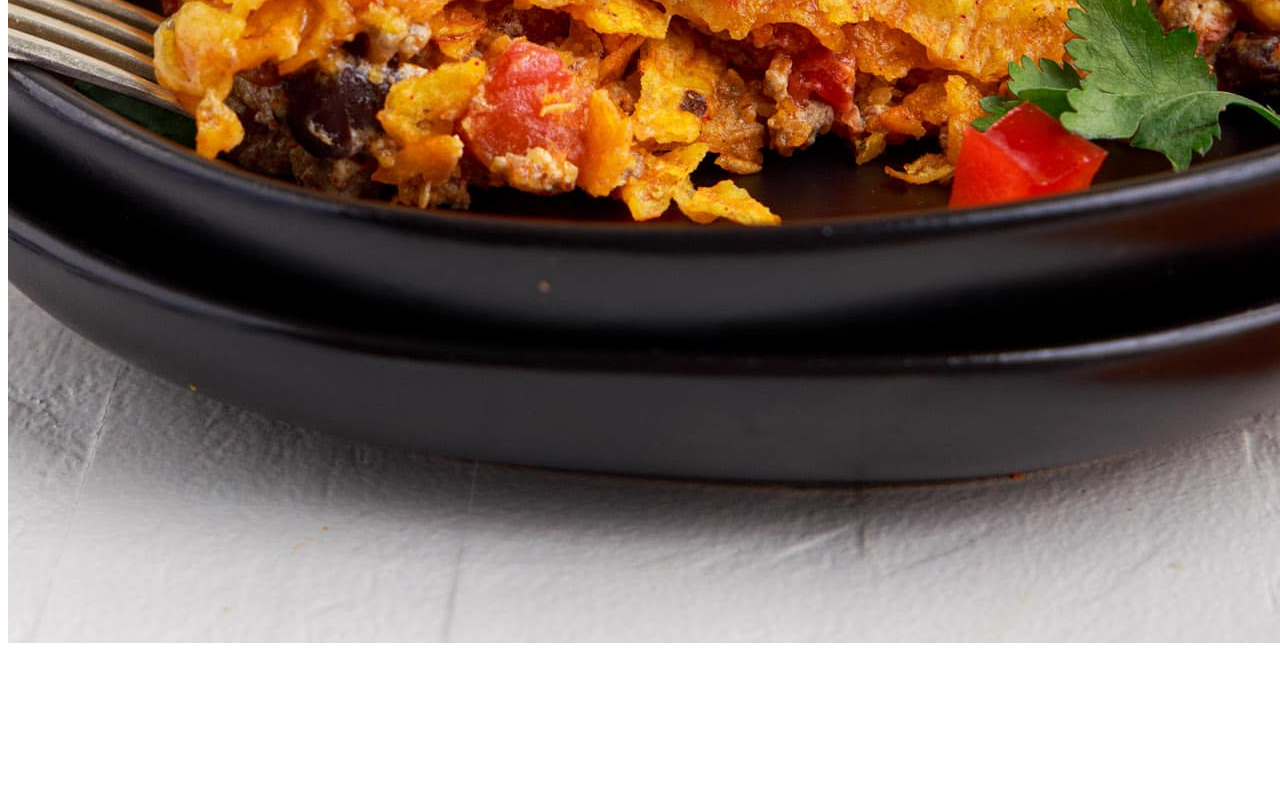
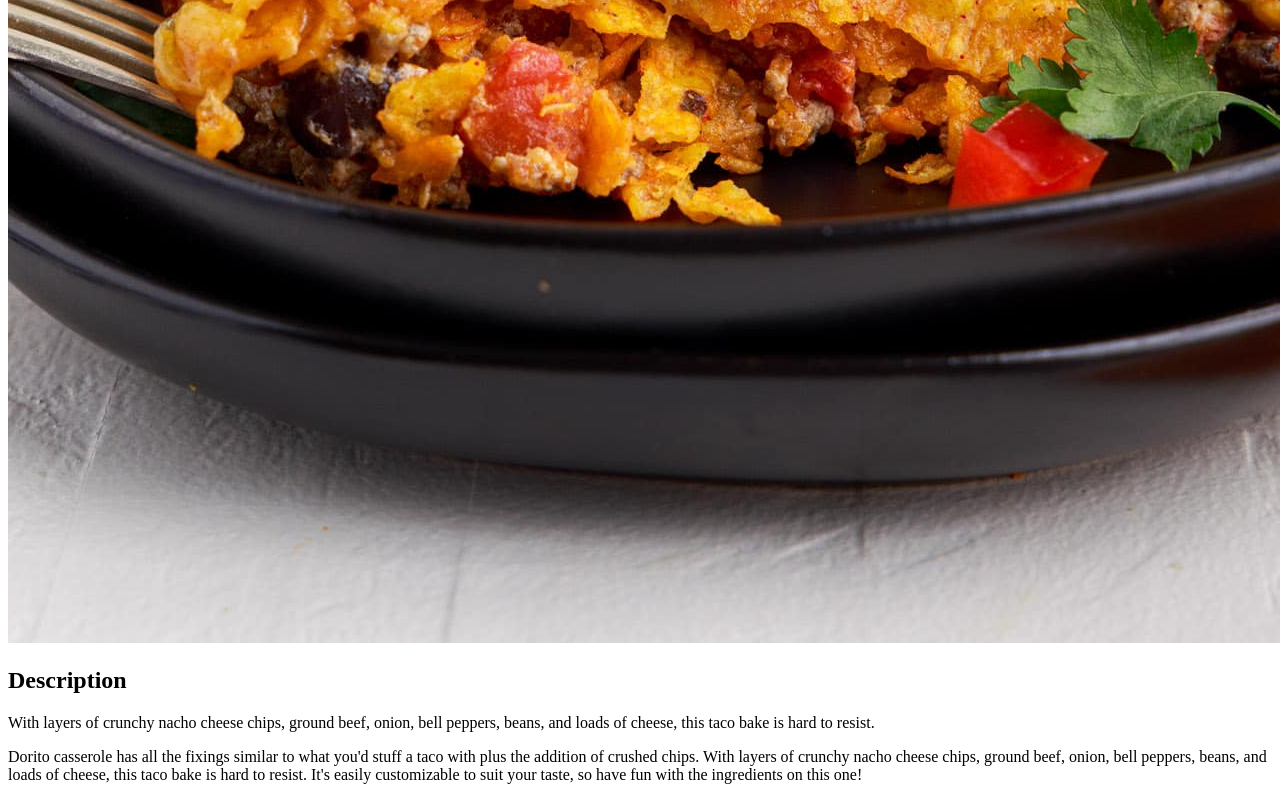
Before and after one commit to mikepierry/odin-recipes, a plain HTML site: page recipes/doritos-casserole.html in a window 1280 px wide. Shown: the part 837-1637 px from the top of the page. Before the commit the page ends 1492 px from the top, so only its background shows below. Drawn offline with Linux system fonts and the light colour scheme; files whose address does not match are found by name.

Commit message:
Add description of Doritos casserole

```diff
--- a/recipes/doritos-casserole.html
+++ b/recipes/doritos-casserole.html
@@ -8,5 +8,8 @@
 <body>
     <h1>Doritos Casserole</h1>
     <img src="./images/Dorito-Casserole-RC-SQ.jpg" alt="Photo of Doritos casserole">
+    <h2>Description</h2>
+    <p>With layers of crunchy nacho cheese chips, ground beef, onion, bell peppers, beans, and loads of cheese, this taco bake is hard to resist.</p>
+    <p>Dorito casserole has all the fixings similar to what you'd stuff a taco with plus the addition of crushed chips. With layers of crunchy nacho cheese chips, ground beef, onion, bell peppers, beans, and loads of cheese, this taco bake is hard to resist. It's easily customizable to suit your taste, so have fun with the ingredients on this one!</p>
 </body>
 </html>
```
